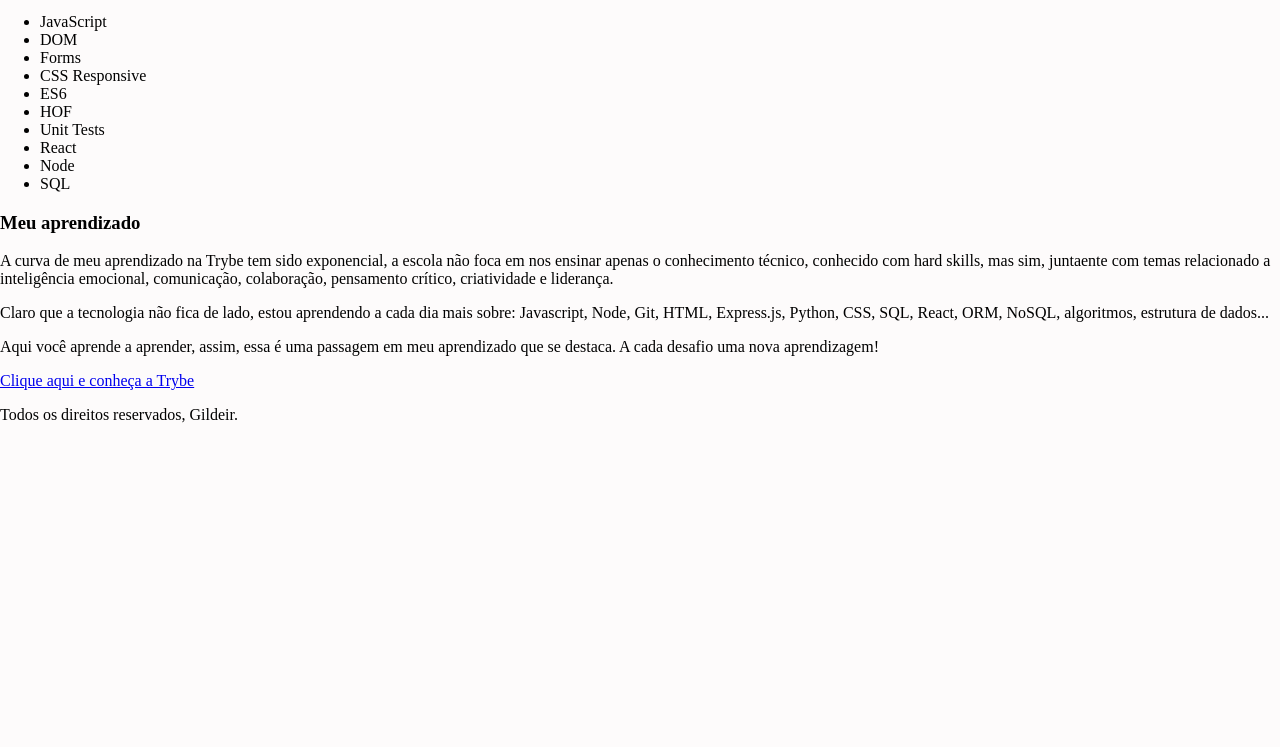
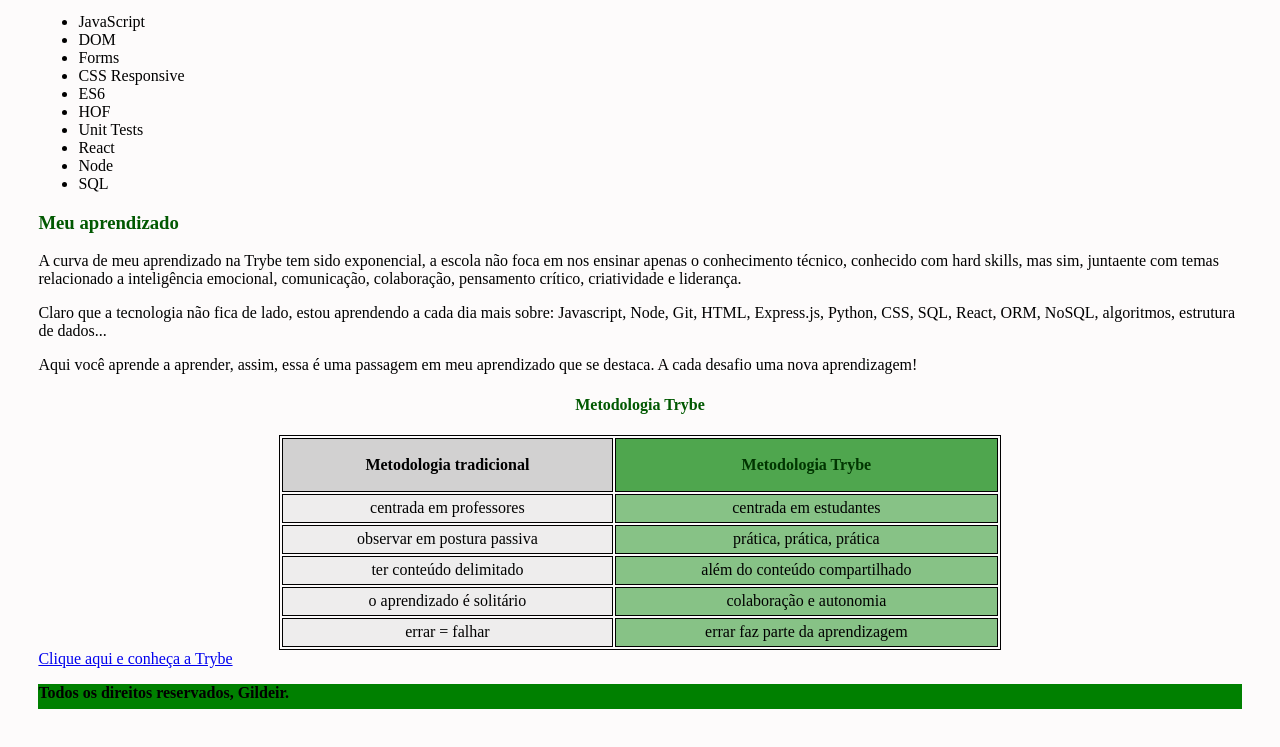
Before and after one commit to Gildeir/Lessons-learned-project-fundamentals, a website: page index.html in a window 1280 px wide. Shown: the part 510-1257 px from the top of the page. Before the commit the page ends 950 px from the top, so only its background shows below. Drawn offline with Linux system fonts and the light colour scheme.

Commit message:
Adiciona tabela e colore os titulos de verde

```diff
--- a/index.html
+++ b/index.html
@@ -65,6 +65,35 @@
 
         </section>
 
+        <h4>Metodologia Trybe</h4>
+
+        <table class=table class=trybe-head>
+            <tr>
+                <th>Metodologia tradicional</th>
+                <th class=trybe-head>Metodologia Trybe</th>
+            </tr>
+            <tr>
+                <td>centrada em professores</td>
+                <td class=trybe> centrada em estudantes</td>
+            </tr>
+            <tr>
+                <td>observar em postura passiva</td>
+                <td class=trybe>prática, prática, prática</td>
+            </tr>
+            <tr>
+                <td>ter conteúdo delimitado </td>
+                <td class=trybe>além do conteúdo compartilhado</td>
+            </tr>
+            <tr>
+                <td>o aprendizado é solitário</td>
+                <td class=trybe>colaboração e autonomia</td>
+            </tr>
+            <tr>
+                <td>errar = falhar</td>
+                <td class=trybe>errar faz parte da aprendizagem</td>
+            </tr>
+        </table>
+
         <a href="https://www.betrybe.com/" target="_blank" rel="noopener noreferrer">Clique aqui e conheça a Trybe</a>
 
     <footer id=rodape>
--- a/style.css
+++ b/style.css
@@ -1,7 +1,7 @@
 
 body{
     background-color: rgb(253,251,251);
-    margin:auto
+    margin: 3%;
 }
 
 #cabecalho{
@@ -13,6 +13,10 @@
 
 #titulo{
 text-align: center;
+}
+
+h2,h3,h4{
+    color: rgb(1, 88, 1);
 }
 
 #minha_foto{
@@ -36,5 +40,45 @@
 .nave-style ul{
     position:unset;
     display: inline-block;
+}
 
+.table,th, td{
+    border: 1px solid black;
+    height: 25px;
+   }
+   th{
+       height: 50px;
+       background-color: rgba(128, 128, 128, 0.349);
+       }
+
+       td{
+           background-color:rgba(128, 128, 128, 0.123);
+       }
+
+   table{
+    text-align: center;
+    margin-left: auto;
+    margin-right: auto;
+    width: 60%;
+
+   }
+   h4{
+       text-align: center;
+   }
+
+    .trybe-head{
+        color: rgb(1, 53, 1);
+        background-color: rgba(0, 128, 0, 0.685);
+    }
+
+   .trybe{
+       background-color: rgba(0, 128, 0, 0.466);
+   }
+
+
+footer{
+    font-weight: 700;
+    background-color: green;
+    width: 100%;
+    height: 25px;
 }
```
